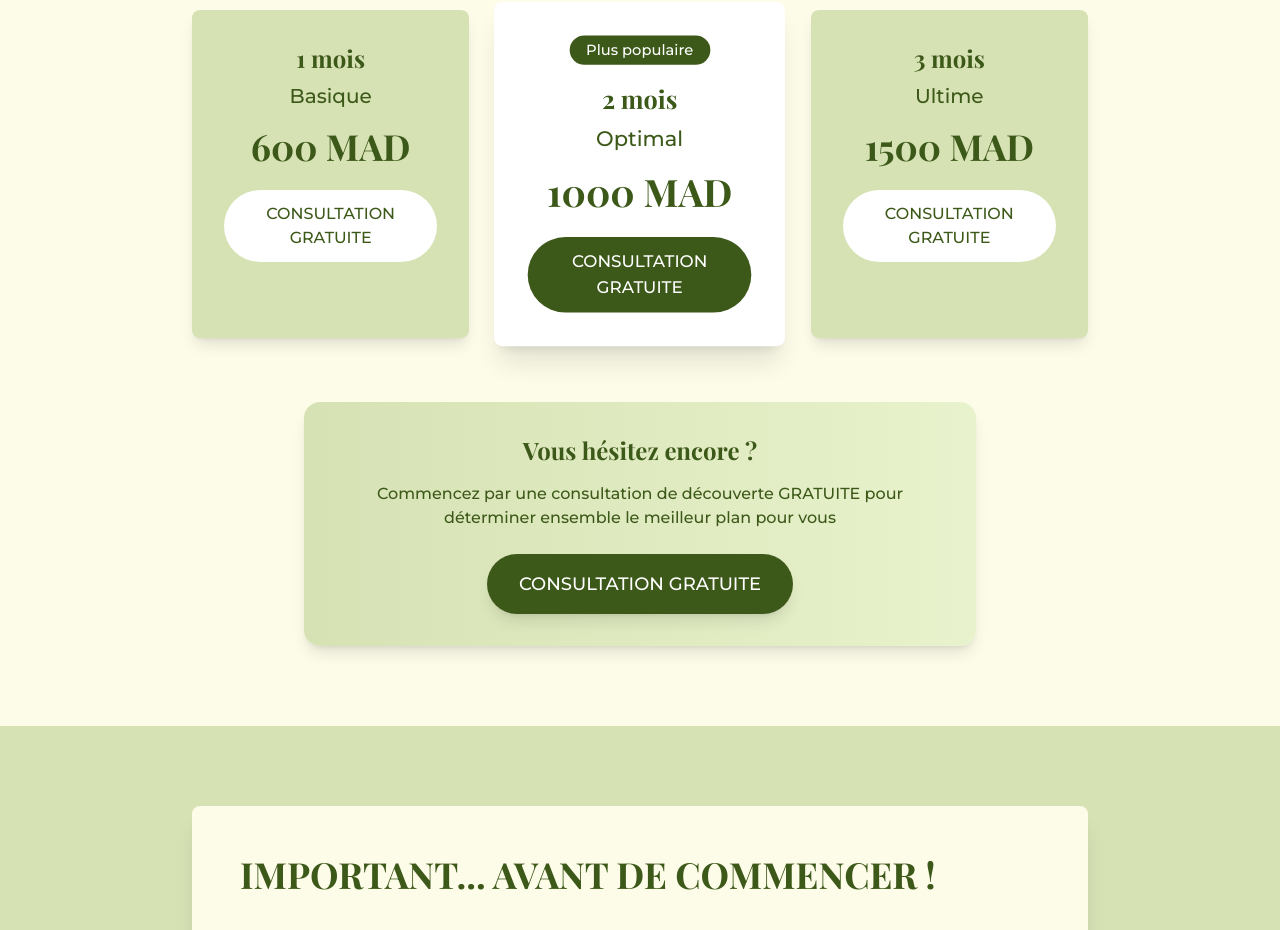
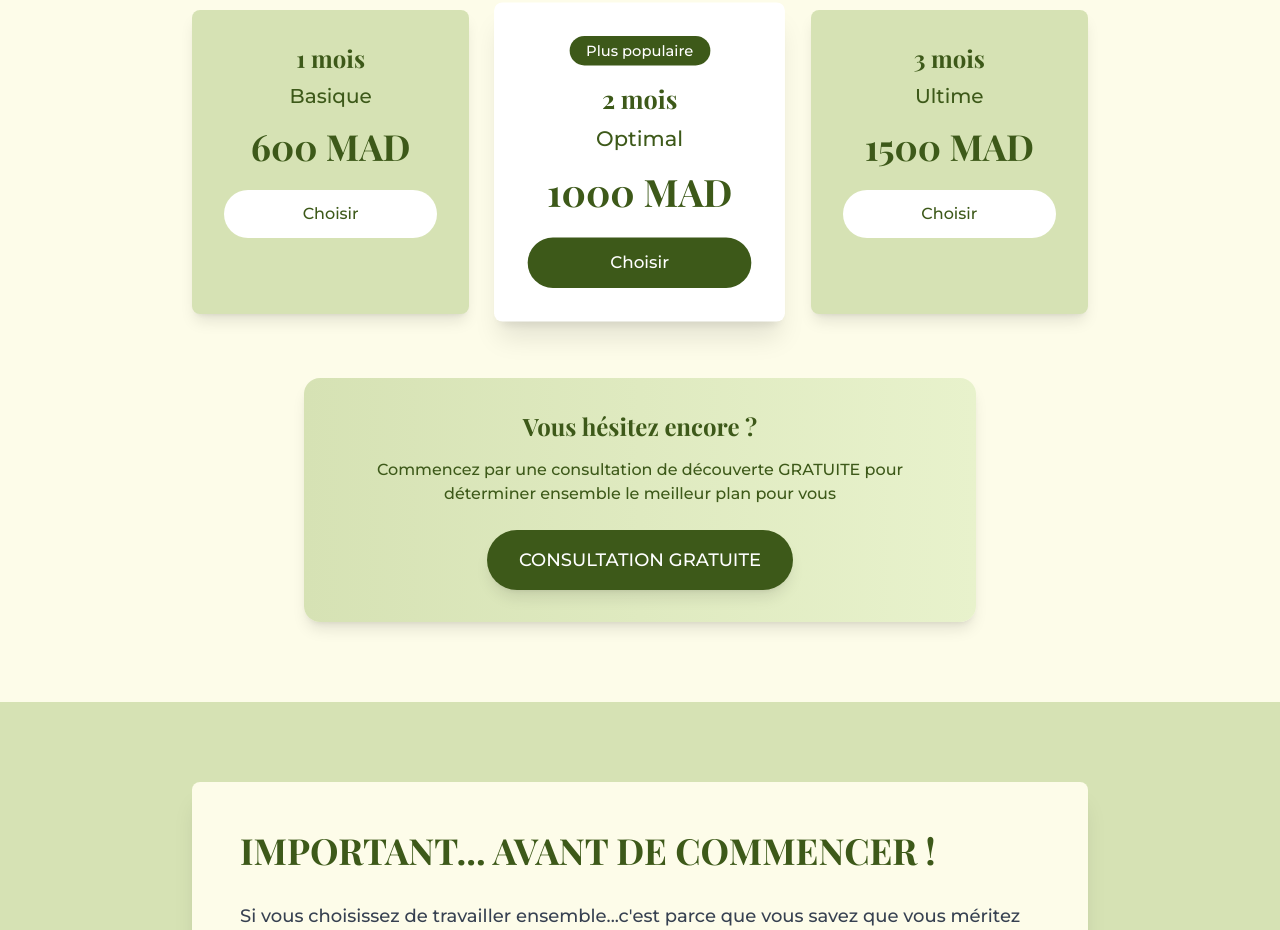
Before and after one commit to rimajibe/rim-website, a React (Create React App) app: page / in a window 1280 px wide. Shown: the part 5618-6548 px from the top of the page. Built offline with nearby package versions, Linux system fonts and the light colour scheme; a web font is replaced by a local one.

Commit message:
Change button text from 'CONSULTATION GRATUITE' to 'Choisir' in PricingSection component

```diff
--- a/src/App.js
+++ b/src/App.js
@@ -655,7 +655,7 @@ const PricingSection = () => {
                 onClick={() => window.open('https://calendly.com/dieteticienne-ajibe-rim/consultation-gratuite?primary_color=3D5919&text_color=000000&background_color=ffffff&hide_event_type_details=1&hide_gdpr_banner=1', '_blank')}
                 className={`block w-full py-3 px-6 rounded-full font-semibold transition-colors montserrat-medium ${plan.popular ? 'bg-[#3D5919] text-white hover:bg-[#2A3F0F]' : 'bg-white text-[#3D5919] hover:bg-gray-100'}`}
               >
-                CONSULTATION GRATUITE
+                Choisir
               </button>
             </div>
           ))}
```
